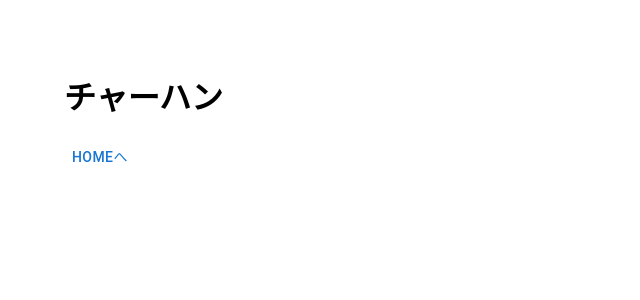
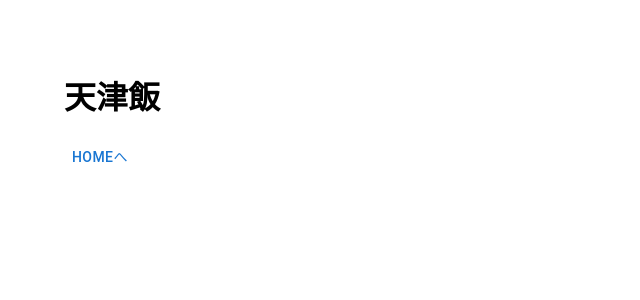
Before and after one commit to jack-app/jackHack2024_F, a React (Create React App) app in the folder adkiller/: page /chahan in a window 1280 px wide. Shown: the top 300 px of the page, without its empty margins (0-640 px from the left). Built offline with nearby package versions, Linux system fonts and the light colour scheme.

Commit message:
<add> チャーハンから天津飯に変更

```diff
--- a/adkiller/src/pages/Chahan.tsx
+++ b/adkiller/src/pages/Chahan.tsx
@@ -4,7 +4,7 @@ const Chahan = () => {
   return (
     <>
       <h1>
-        チャーハン
+        天津飯
       </h1>
       <Button
         component={Link}
```
